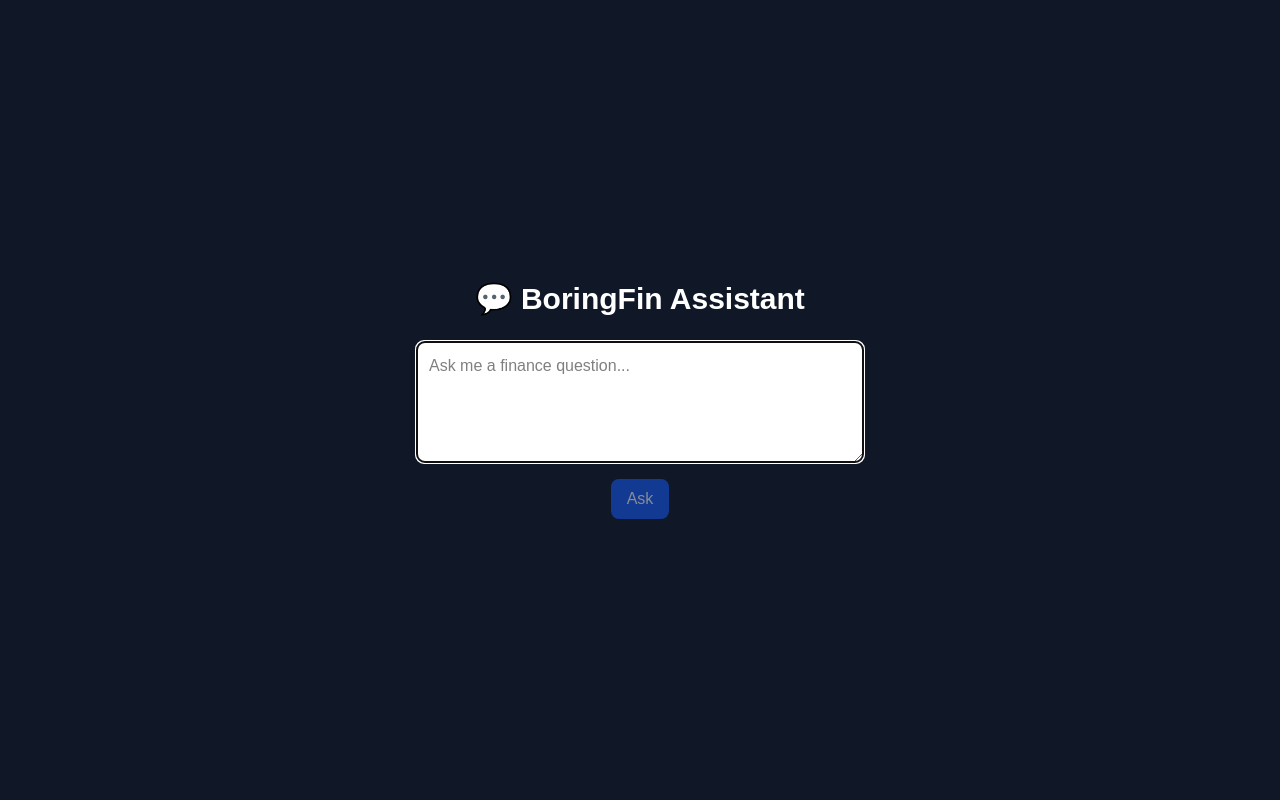
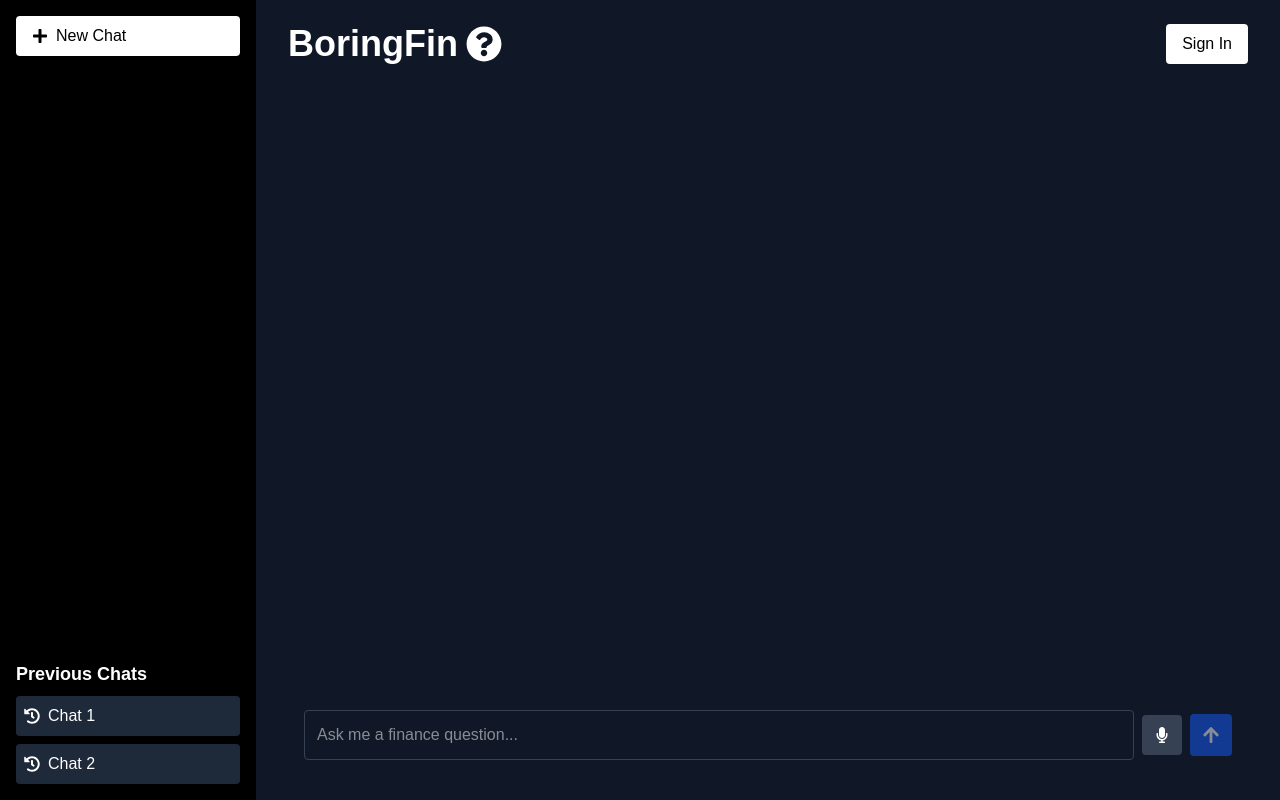
Before and after one commit to Chandrathej/borringfin-chatbot, a Next.js app: page / in a window 1280 px wide. Built offline with nearby package versions, Linux system fonts and the light colour scheme.

Commit message:
UI overhaul: final sidebar, chat window, sign-in button, full-height chat

```diff
--- a/package.json
+++ b/package.json
@@ -11,7 +11,8 @@
     "next": "15.5.4",
     "openai": "^6.3.0",
     "react": "19.1.0",
-    "react-dom": "19.1.0"
+    "react-dom": "19.1.0",
+    "react-icons": "^5.5.0"
   },
   "devDependencies": {
     "@tailwindcss/postcss": "^4",
--- a/src/app/api/chat/route.ts
+++ b/src/app/api/chat/route.ts
@@ -1,26 +1,38 @@
 import OpenAI from "openai";
-import { NextResponse } from "next/server";
+import { NextResponse, NextRequest } from "next/server";
 
 const client = new OpenAI({
   apiKey: process.env.OPENAI_API_KEY,
 });
 
-export async function POST(req: Request) {
-  const { message } = await req.json();
+export async function POST(req: NextRequest) {
+  try {
+    const { message } = await req.json();
 
-  try {
+    if (!message) {
+      return NextResponse.json({ reply: "No message provided." }, { status: 400 });
+    }
+
     const completion = await client.chat.completions.create({
       model: "gpt-4o-mini",
       messages: [
-        { role: "system", content: "You are BoringFin Assistant — a friendly, witty personal finance AI. Keep answers short, clear, and engaging." },
+        {
+          role: "system",
+          content:
+            "You are BoringFin Assistant — a friendly, witty personal finance AI. Keep answers short, clear, and engaging.",
+        },
         { role: "user", content: message },
       ],
     });
 
     const reply = completion.choices[0].message.content;
+
     return NextResponse.json({ reply });
   } catch (error: any) {
-    console.error(error);
-    return NextResponse.json({ error: "Error generating response." }, { status: 500 });
+    console.error("Error in /api/chat:", error);
+    return NextResponse.json(
+      { error: "Error generating response. Check server logs." },
+      { status: 500 }
+    );
   }
 }
--- a/src/app/page.tsx
+++ b/src/app/page.tsx
@@ -1,65 +1,30 @@
 "use client";
 
-import { useState } from "react";
+import Sidebar from "../components/Sidebar";
+import ChatWindow from "../components/ChatWindow";
+import { FaQuestionCircle } from "react-icons/fa";
 
 export default function Home() {
-  const [message, setMessage] = useState("");
-  const [reply, setReply] = useState("");
-  const [loading, setLoading] = useState(false);
+  return (
+    <main className="flex h-screen bg-gray-900 text-white">
+      {/* Sidebar */}
+      <Sidebar />
 
-  const sendMessage = async () => {
-    if (!message) return;
+      {/* Main content */}
+      <div className="flex-1 flex flex-col min-h-0 relative px-8 py-6">
+        {/* Top bar: title left, sign-in right */}
+        <div className="flex justify-between items-center mb-4">
+          <h1 className="text-4xl font-bold flex items-center gap-2">
+            BoringFin <FaQuestionCircle />
+          </h1>
+          <button className="bg-white text-black px-4 py-2 rounded hover:bg-gray-200">
+            Sign In
+          </button>
+        </div>
 
-    setLoading(true);
-    setReply("");
-
-    try {
-      const res = await fetch("/api/chat", {
-        method: "POST",
-        headers: { "Content-Type": "application/json" },
-        body: JSON.stringify({ message }),
-      });
-
-      if (!res.ok) {
-        throw new Error("API request failed");
-      }
-
-      const data = await res.json();
-      setReply(data.reply || "No reply from API");
-    } catch (err) {
-      console.error(err);
-      setReply("Error connecting to API");
-    } finally {
-      setLoading(false);
-    }
-  };
-
-  return (
-    <main className="flex flex-col items-center justify-center min-h-screen p-8 bg-gray-900 text-white">
-      <h1 className="text-3xl font-bold mb-6">💬 BoringFin Assistant</h1>
-
-      <textarea
-        value={message}
-        onChange={(e) => setMessage(e.target.value)}
-        placeholder="Ask me a finance question..."
-        className="w-full max-w-md p-3 rounded-lg text-black bg-white border border-gray-400"
-        rows={4}
-        autoFocus
-      />
-
-      <button
-        onClick={sendMessage}
-        disabled={loading || !message}
-        className="mt-4 bg-blue-600 hover:bg-blue-700 px-4 py-2 rounded-lg disabled:opacity-50 disabled:cursor-not-allowed"
-      >
-        {loading ? "Thinking..." : "Ask"}
-      </button>
-
-      {reply && (
-        <div className="mt-6 w-full max-w-md p-4 bg-gray-800 rounded-lg">
-          <strong>Assistant:</strong> {reply}
-        </div>
-      )}
+        {/* Chat window */}
+        <ChatWindow />
+      </div>
     </main>
   );
 }
--- /dev/null
+++ b/src/components/ChatWindow.tsx
@@ -0,0 +1,105 @@
+"use client";
+
+import { useState, useRef, useEffect, KeyboardEvent } from "react";
+import { FaArrowUp, FaMicrophone } from "react-icons/fa";
+
+type Message = { role: "user" | "assistant"; content: string };
+
+export default function ChatWindow() {
+  const [message, setMessage] = useState("");
+  const [conversation, setConversation] = useState<Message[]>([]);
+  const [loading, setLoading] = useState(false);
+
+  const scrollRef = useRef<HTMLDivElement>(null);
+
+  useEffect(() => {
+    if (scrollRef.current) {
+      scrollRef.current.scrollTop = scrollRef.current.scrollHeight;
+    }
+  }, [conversation]);
+
+  const sendMessage = async () => {
+    if (!message.trim()) return;
+
+    setLoading(true);
+    setConversation((prev) => [...prev, { role: "user", content: message }]);
+    setMessage("");
+
+    try {
+      const res = await fetch("/api/chat", {
+        method: "POST",
+        headers: { "Content-Type": "application/json" },
+        body: JSON.stringify({ message }),
+      });
+
+      if (!res.ok) throw new Error("API request failed");
+
+      const data = await res.json();
+
+      setConversation((prev) => [
+        ...prev,
+        { role: "assistant", content: data.reply || "No reply" },
+      ]);
+    } catch (err) {
+      console.error(err);
+      setConversation((prev) => [
+        ...prev,
+        { role: "assistant", content: "Error connecting to API" },
+      ]);
+    } finally {
+      setLoading(false);
+    }
+  };
+
+  const handleKeyDown = (e: KeyboardEvent<HTMLInputElement>) => {
+    if (e.key === "Enter" && !e.shiftKey) {
+      e.preventDefault();
+      sendMessage();
+    }
+  };
+
+  return (
+    <div className="flex-1 flex flex-col bg-gray-900 rounded-lg p-4 min-h-0">
+      {/* Messages */}
+      <div
+        ref={scrollRef}
+        className="flex-1 overflow-y-auto mb-4 space-y-2 min-h-0"
+      >
+        {conversation.map((msg, idx) => (
+          <div
+            key={idx}
+            className={`p-3 rounded-lg break-words w-full max-w-full ${
+              msg.role === "user"
+                ? "bg-white text-black self-end"
+                : "bg-gray-800 self-start text-white"
+            }`}
+          >
+            {msg.content}
+          </div>
+        ))}
+      </div>
+
+      {/* Input row */}
+      <div className="flex items-center space-x-2">
+        <input
+          type="text"
+          value={message}
+          onChange={(e) => setMessage(e.target.value)}
+          onKeyDown={handleKeyDown}
+          placeholder="Ask me a finance question..."
+          className="flex-1 p-3 rounded border border-gray-700 bg-gray-900 text-white outline-none"
+        />
+        <button className="p-3 bg-gray-700 rounded hover:bg-gray-600">
+          <FaMicrophone />
+        </button>
+        <button
+          onClick={sendMessage}
+          disabled={loading || !message.trim()}
+          className="p-3 bg-blue-600 rounded hover:bg-blue-700 disabled:opacity-50 flex items-center justify-center"
+        >
+          {loading ? "..." : <FaArrowUp className="text-white text-lg" />}
+        </button>
+      </div>
+    </div>
+  );
+}
--- /dev/null
+++ b/src/components/Sidebar.tsx
@@ -0,0 +1,28 @@
+"use client";
+
+import { FaPlus, FaHistory } from "react-icons/fa";
+
+export default function Sidebar() {
+  return (
+    <div className="w-64 bg-black text-white flex flex-col p-4">
+      {/* New Chat button */}
+      <button className="flex items-center gap-2 bg-white text-black py-2 px-4 rounded mb-6 hover:bg-gray-200">
+        <FaPlus /> New Chat
+      </button>
+
+      {/* Previous Chats section */}
+      <div className="mt-auto">
+        <h2 className="text-lg font-semibold mb-2">Previous Chats</h2>
+        <ul className="space-y-2">
+          <li className="p-2 bg-gray-800 rounded hover:bg-gray-700 cursor-pointer flex items-center gap-2">
+            <FaHistory /> Chat 1
+          </li>
+          <li className="p-2 bg-gray-800 rounded hover:bg-gray-700 cursor-pointer flex items-center gap-2">
+            <FaHistory /> Chat 2
+          </li>
+          {/* Add more previous chats dynamically later */}
+        </ul>
+      </div>
+    </div>
+  );
+}
```
Also changed, not shown: 1 other file (tests, documents, lock files or other folders).
